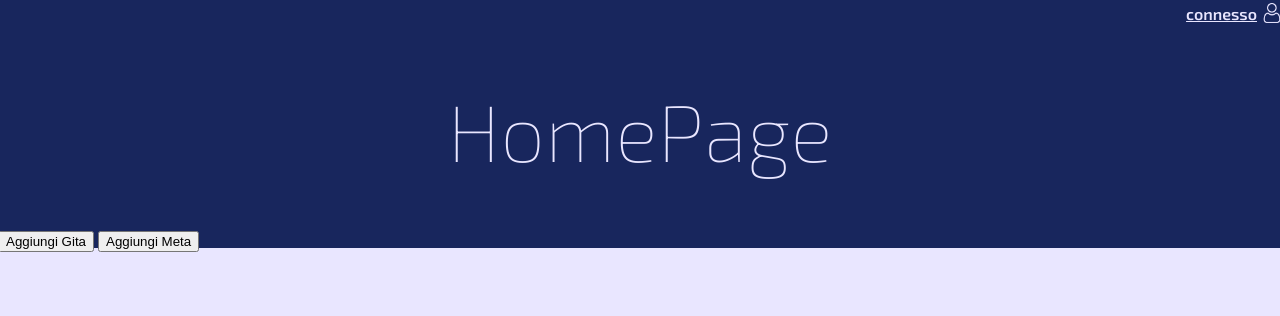
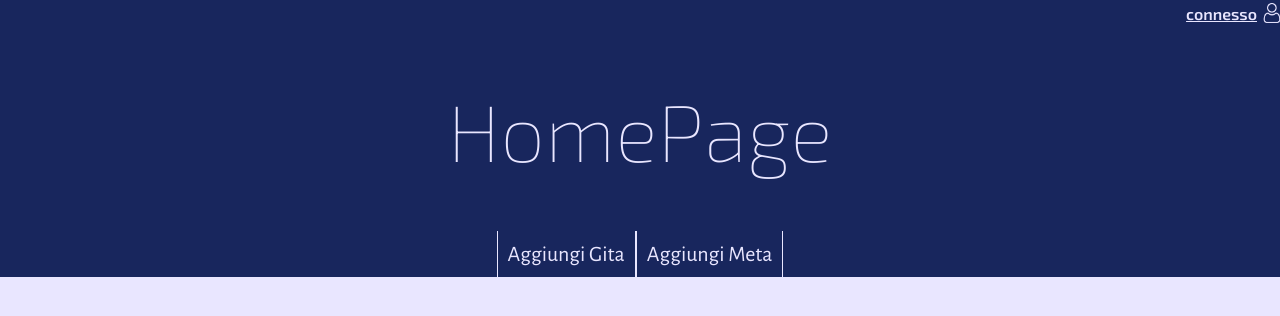
Before and after one commit to Mattiarey/GestoreGite, a PHP site: page /View/homepage.html in a window 1280 px wide. Shown: the top 316 px of the page. Run offline with PHP 8.4, Linux system fonts and the light colour scheme; data that the repository does not hold is empty.

Commit message:
fatto css bello per i tastini

```diff
--- a/View/css/homePage.css
+++ b/View/css/homePage.css
@@ -6,9 +6,11 @@ h1,
     font-weight: 70;
     font-size: 80px;
 }
-body{
+
+body {
     background-color: #E9E6FF;
 }
+
 .connessione {
     display: flex;
     justify-content: right;
@@ -48,6 +50,7 @@ body{
     justify-content: left;
     flex-direction: column;
 }
+
 .gita {
     border: 1px solid black;
     background-color: #3C4F76;
@@ -79,7 +82,8 @@ body{
     padding-left: 20px;
     text-decoration: none;
 }
-#nomeGita:hover{
+
+#nomeGita:hover {
     text-decoration: line-through;
 }
 
@@ -88,6 +92,29 @@ body{
     text-decoration: underline;
     padding-top: 10px;
     cursor: pointer;
+}
+
+.tastini {
+    display: flex;
+    flex-direction: row;
+    justify-content: center;
+    background-color: #18265D;
+    height: fit-content
+}
+
+.tastini input {
+    padding: 10px;
+    background-color: #18265D;
+    border: 1px solid #E9E6FF;
+    border-top: 0px;
+    border-bottom: 0px;
+    color: #E9E6FF;
+    font-size: 22px;
+    font-family: "Alegreya Sans", sans-serif;
+    transition: 0.2s ease-out;
+}
+.tastini input:hover{
+    background-color: #1b6bff;
 }
 
 /*Mete*/
@@ -116,6 +143,7 @@ body{
     align-items: center;
     border-bottom: 1px solid black;
 }
+
 .onRiga {
     display: flex;
     justify-content: space-between;
@@ -131,8 +159,9 @@ body{
     padding-left: 10px;
     text-decoration: none;
 }
-#nomeMeta:hover{
-    text-decoration:line-through;
+
+#nomeMeta:hover {
+    text-decoration: line-through;
 }
 
 #descrioneMeta {
@@ -141,13 +170,15 @@ body{
     font-size: 20px;
     font-weight: 3px;
 }
-.bordino{
+
+.bordino {
 
     padding-top: 20px;
     padding-bottom: 20px;
     padding-right: 15px;
     padding-left: 15px;
 }
+
 .aggiustaADestra {
     display: flex;
     justify-content: right;
@@ -155,7 +186,7 @@ body{
 
 .inMezzo {
     display: flex;
-    justify-content:space-around;
+    justify-content: space-around;
 }
 
 #dataMeta {
@@ -184,17 +215,22 @@ body{
 }
 
 /*per il testo normale usare il font family "Alegreya Sans", sans-serif*/
-.colori{
-    color: #18265D; /*blue*/
-    color: #E9E6FF; /*BIanchino*/
-    color: #C06E52; /*Mattoncino*/
-    color: #B4ADEA; /*perry winkle*/
-    color: #d6ffb7; /*verdino*/
+.colori {
+    color: #18265D;
+    /*blue*/
+    color: #E9E6FF;
+    /*BIanchino*/
+    color: #C06E52;
+    /*Mattoncino*/
+    color: #B4ADEA;
+    /*perry winkle*/
+    color: #d6ffb7;
+    /*verdino*/
 }
 
 
 /* aggiungi meta e aggiungi gita */
-.contenitore{
+.contenitore {
     border: 1px solid #18265D;
     margin-left: 10%;
     padding: 10px;
@@ -206,10 +242,12 @@ body{
     align-items: center;
     background-color: #d5d2ee;
 }
-.inserimento{
+
+.inserimento {
     padding: 5px;
 }
-.inserimento input{
+
+.inserimento input {
     height: 50px;
     width: 400px;
     padding-left: 5px;
--- a/View/homepage.html
+++ b/View/homepage.html
@@ -29,8 +29,10 @@
             <img src="../View/images/userBianco.png" alt="immagine utente" id="userImage">
         </div>
         <h1 id="titolo">HomePage</h1>
-        <a href="./aggiungiGita.php"><input type="button" value="Aggiungi Gita"></a>
-        <a href="./aggiungiMeta.php"><input type="button" value="Aggiungi Meta"></a>
+        <div class="tastini">
+            <a href="./aggiungiGita.php"><input type="button" value="Aggiungi Gita"></a>
+            <a href="./aggiungiMeta.php"><input type="button" value="Aggiungi Meta"></a>
+        </div>
     </div>
     <div class="corpo">
         <div class="gitamete">
```
Also changed, not shown: View/aggiungiGita.php (+10 -4 lines), View/aggiungiMeta.php (+12 -5 lines).
